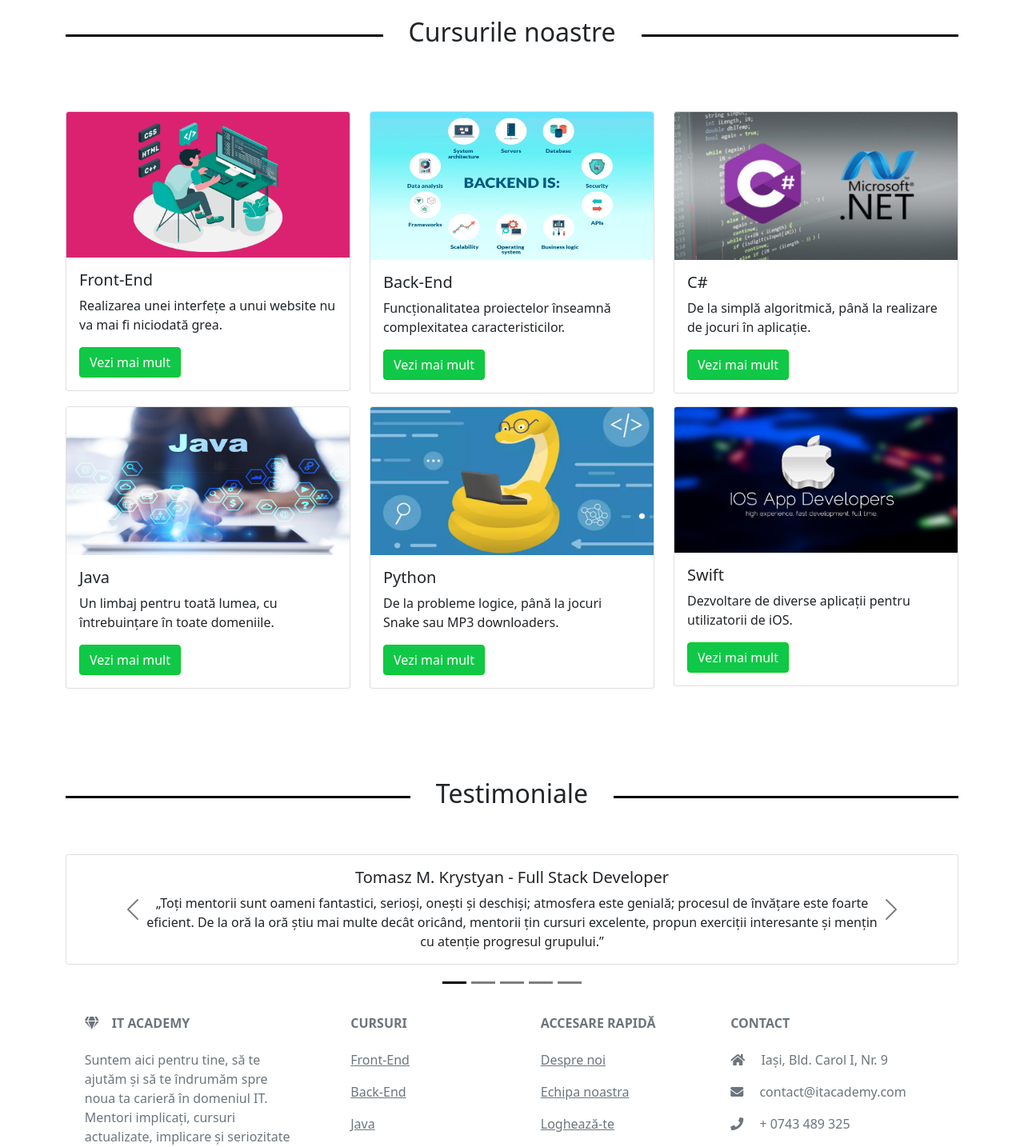
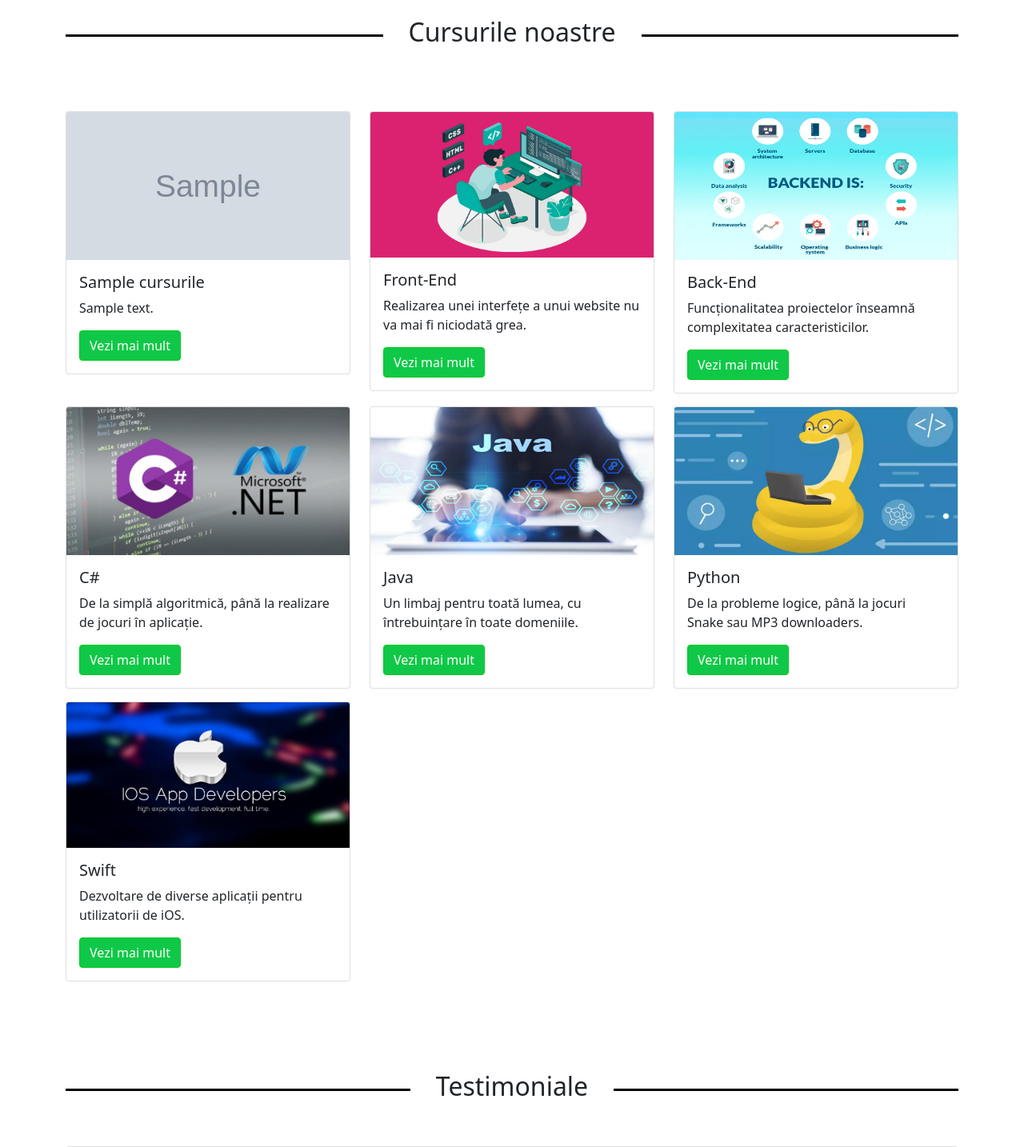
Before and after one commit to elenaisabella02/Licenta-, a PHP site: page /toate-cursurile.php in a window 1280 px wide. Shown: the part 75-1509 px from the top of the page at 80% size. Run offline with PHP 8.4, Linux system fonts and the light colour scheme; the visitor is signed in with stand-in values (Sample User, id 1); tables that the repository leaves empty or names only in its code hold one stand-in row (values such as "Sample post"); grey boxes marked "Sample" are stand-in pictures; some libraries are stand-ins or nearby versions.

Commit message:
afisare toate cursurile

```diff
--- a/toate-cursurile.php
+++ b/toate-cursurile.php
@@ -162,15 +162,17 @@ if ($result) {
           <div class="row pt-4">
 
               <?php
-                foreach ($courses as $course) {
+                $cursuri = $con->query("SELECT * FROM toate_cursurile");
+
+                while ($data = $cursuri->fetch_assoc()) {
                     ?>
                     <div class="col-md-4 col-sm-6 pb-3">
                         <div class="card">
-                            <img src="<?php echo $course['image']; ?>" class="card-img-top courses-img" alt="...">
+                            <img src="<?php echo $data['image']; ?>" class="card-img-top courses-img" alt="...">
                             <div class="card-body">
-                                <h5 class="card-title"><?php echo $course['title']; ?></h5>
-                                <p class="card-text"><?php echo $course['description']; ?></p>
-                                <a href="<?php echo $course['link']; ?>" class="btn btn-primary">Vezi mai mult</a>
+                                <h5 class="card-title"><?php echo $data['title']; ?></h5>
+                                <p class="card-text"><?php echo $data['description']; ?></p>
+                                <a href="<?php echo $data['link']; ?>" class="btn btn-primary">Vezi mai mult</a>
                             </div>
                         </div>
                     </div>
```
